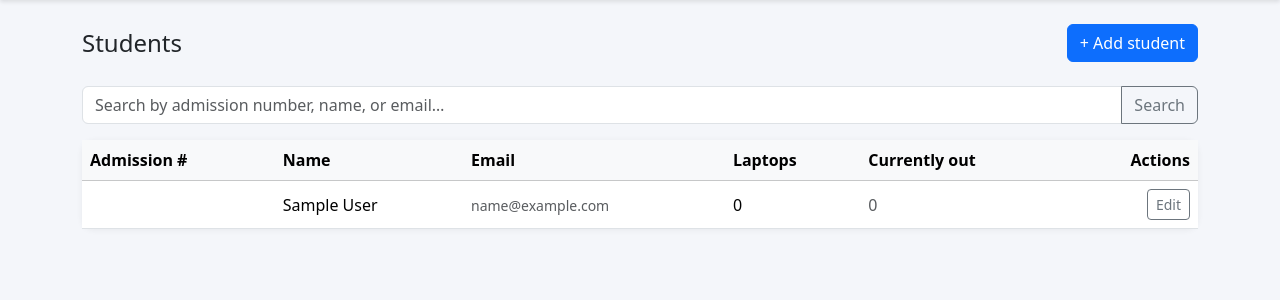
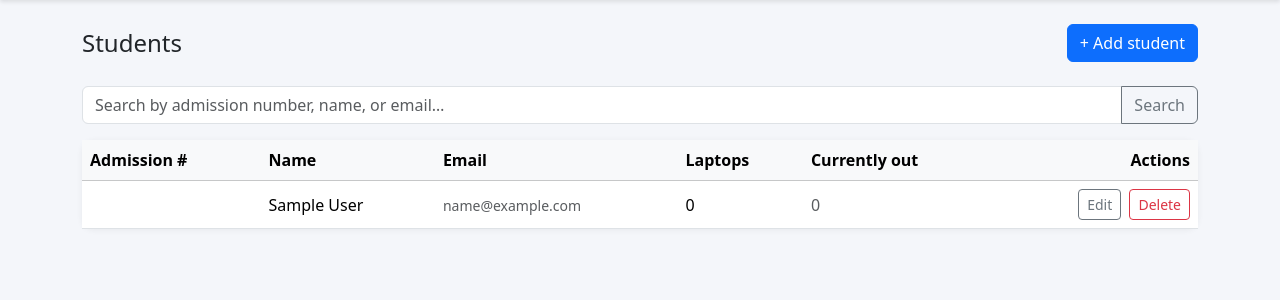
Before and after one commit to manotim/laptop_tracker, a Django app: page /staff/students/ in a window 1280 px wide. Shown: the part 154-454 px from the top of the page. Run offline with Django 5.2, Linux system fonts and the light colour scheme; the visitor is signed in with stand-in values (Sample User, id 1); data comes from the database, SQL or seed files in the repository; data that the repository does not hold is empty.

Commit message:
Add delete functionality for students and laptops with safety checks

```diff
--- a/tracking/templates/tracking/staff_students.html
+++ b/tracking/templates/tracking/staff_students.html
@@ -47,8 +47,17 @@
                             {% endif %}
                         </td>
                         <td class="text-end">
-                            <a href="{% url 'staff_student_edit' row.student.id %}"
-                               class="btn btn-sm btn-outline-secondary">Edit</a>
+                            <a href="{% url 'staff_student_edit' row.student.id %}" class="btn btn-sm btn-outline-secondary">
+                                Edit
+                            </a>
+                            <!-- NEW: Delete Button -->
+                            <form method="post" action="{% url 'staff_student_delete' row.student.id %}" class="d-inline ms-1">
+                                {% csrf_token %}
+                                <button type="submit" class="btn btn-sm btn-outline-danger"
+                                        onclick="return confirm('Are you sure you want to delete student {{ row.student.admission_number }}?')">
+                                    Delete
+                                </button>
+                            </form>
                         </td>
                     </tr>
                 {% empty %}
--- a/tracking/urls.py
+++ b/tracking/urls.py
@@ -21,4 +21,7 @@ urlpatterns = [
     path('staff/students/', views.staff_students_list, name='staff_students'),
     path('staff/students/add/', views.staff_student_form, name='staff_student_add'),
     path('staff/students/<int:student_id>/edit/', views.staff_student_form, name='staff_student_edit'),
+
+    path('staff/laptops/<int:laptop_id>/delete/', views.staff_laptop_delete, name='staff_laptop_delete'),
+    path('staff/students/<int:student_id>/delete/', views.staff_student_delete, name='staff_student_delete'),
 ]
--- a/tracking/views.py
+++ b/tracking/views.py
@@ -340,3 +340,41 @@ def staff_student_form(request, student_id=None):
         form = StudentCreateForm()
 
     return render(request, 'tracking/staff_student_form.html', {'form': form, 'student': None})
+
+
+# ---------------------------------------------------------------- staff: delete actions
+
+@staff_required
+@require_POST
+def staff_laptop_delete(request, laptop_id):
+    laptop = get_object_or_404(Laptop, id=laptop_id)
+
+    # Safety check: Don't delete if it's currently checked out
+    if laptop.active_checkout:
+        messages.error(request, f"Cannot delete {laptop.name} because it is currently checked out.")
+        return redirect('staff_laptops')
+
+    name = laptop.name
+    laptop.delete()
+    messages.success(request, f"Laptop '{name}' was deleted successfully.")
+    return redirect('staff_laptops')
+
+
+@staff_required
+@require_POST
+def staff_student_delete(request, student_id):
+    student = get_object_or_404(Student, id=student_id)
+
+    # Safety check: Don't delete if they still own laptops
+    if student.laptops.exists():
+        messages.error(
+            request,
+            f"Cannot delete {student.admission_number} because they still have laptops assigned. "
+            "Delete their laptops first."
+        )
+        return redirect('staff_students')
+
+    adm = student.admission_number
+    student.delete()
+    messages.success(request, f"Student {adm} was deleted successfully.")
+    return redirect('staff_students')
```
Also changed, not shown: tracking/templates/tracking/staff_laptop_detail.html (+13 -3 lines), tracking/templates/tracking/staff_laptops.html (+13 -12 lines).
